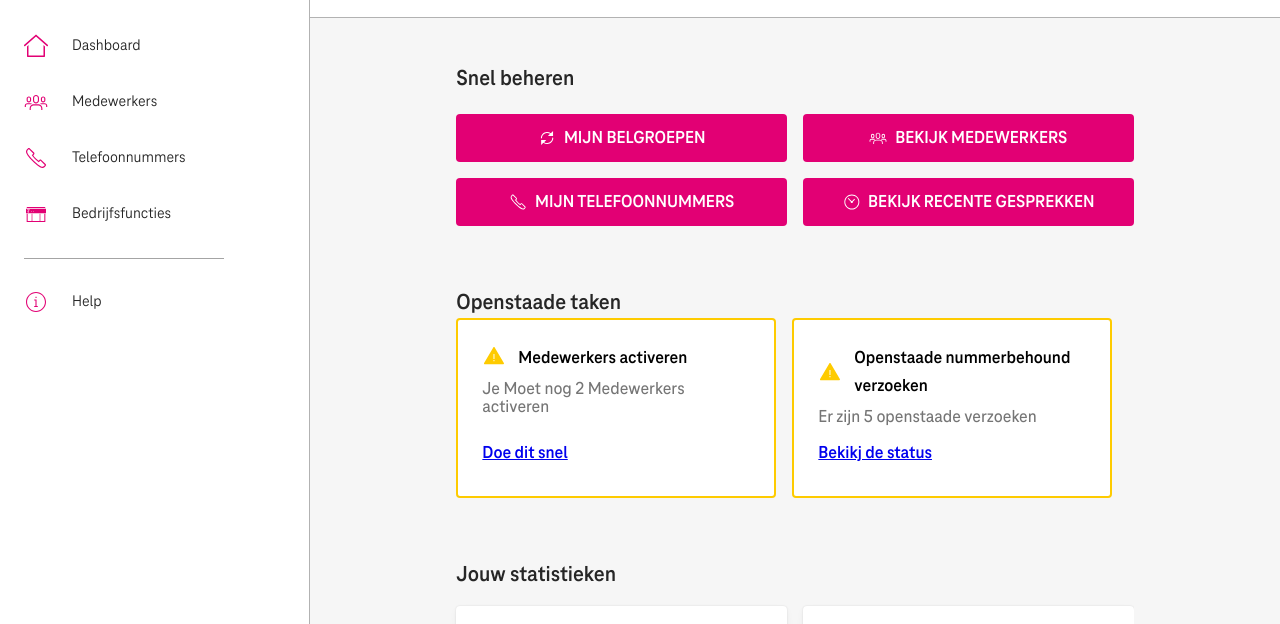
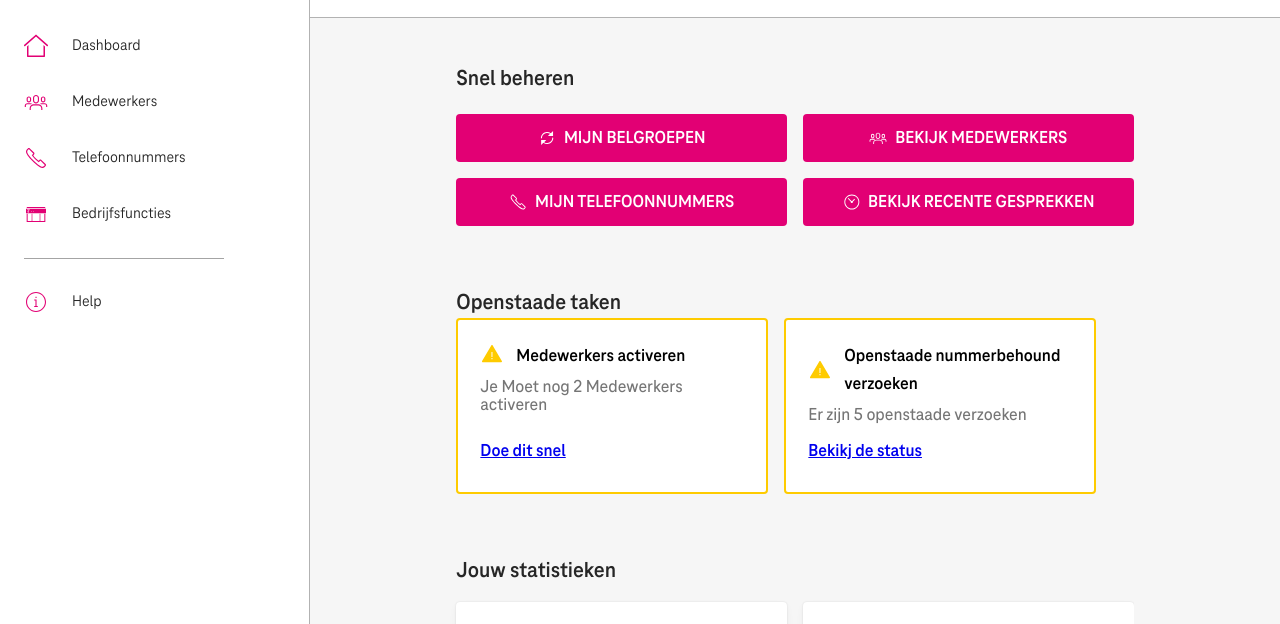
Before and after one commit to Frankiamme/frankPilot, a website: page index.html in a window 1280 px wide. Shown: the part 96-720 px from the top of the page. Drawn offline with Linux system fonts and the light colour scheme.

Commit message:
Fixed openstaad dimensions to the correct one

```diff
--- a/sass/_openstaad.scss
+++ b/sass/_openstaad.scss
@@ -2,8 +2,8 @@
     grid-column: 3 / 4;
     display: grid;
     grid-template-rows: max-content max-content;
-    grid-template-columns: repeat(auto-fit, minmax(min-content, 312px));
-    // grid-template-columns: repeat(2, 312px);
+    // grid-template-columns: repeat(auto-fit, minmax(min-content, 312px));
+    grid-template-columns: repeat(2, 312px);
     // gap: 16px;
     padding-bottom: 64px;
     background-color: $color-grey-light;
@@ -75,8 +75,8 @@
         grid-column: 1 / 2;
 
         display: grid;
-        grid-template-rows: 52px 56px 52px ;
-        grid-template-columns: 24px 1fr 24px;
+        grid-template-rows: 50px 56px 50px;
+        grid-template-columns: 22px 264px 22px;
         row-gap: 8px;
 
         @media only screen and (max-width: 1000px){
@@ -86,7 +86,7 @@
         &-head{
             grid-row: 1 / 2;
             grid-column: 2 / 3;
-            padding-top: 24px;
+            padding-top: 22px;
 
             display: grid;
             grid-template-columns: 28px 232px;
@@ -125,8 +125,8 @@
         grid-column: 2 / 3;
 
         display: grid;
-        grid-template-rows: 80px 28px 52px ;
-        grid-template-columns: 24px 1fr 24px;
+        grid-template-rows: 78px 28px 50px ;
+        grid-template-columns: 22px 264px 22px;
         row-gap: 8px;
 
         @media only screen and (max-width: 1000px){
@@ -136,7 +136,7 @@
         &-head{
             grid-row: 1 / 2;
             grid-column: 2 / 3;
-            padding-top: 24px;
+            padding-top: 22px;
 
             display: grid;
             grid-template-columns: 28px 232px;
```
Also changed, not shown: css/style.css.
